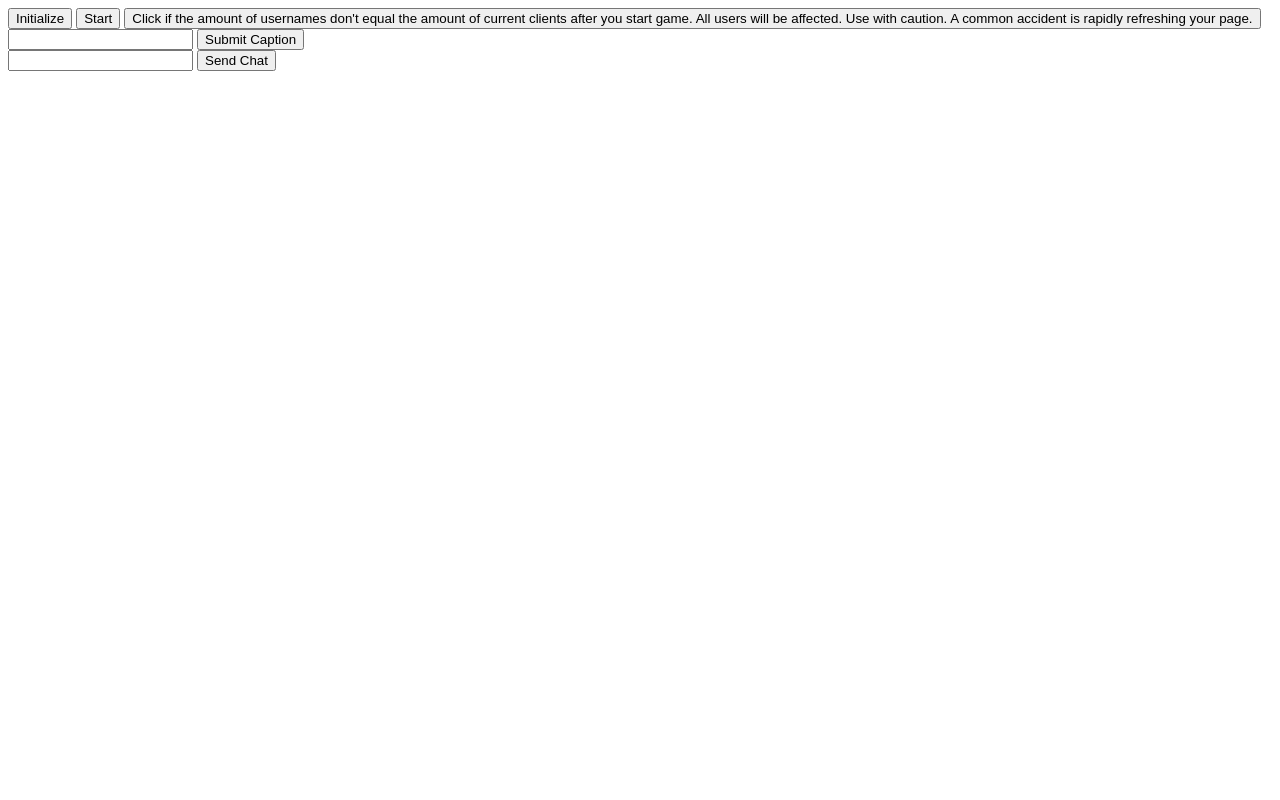
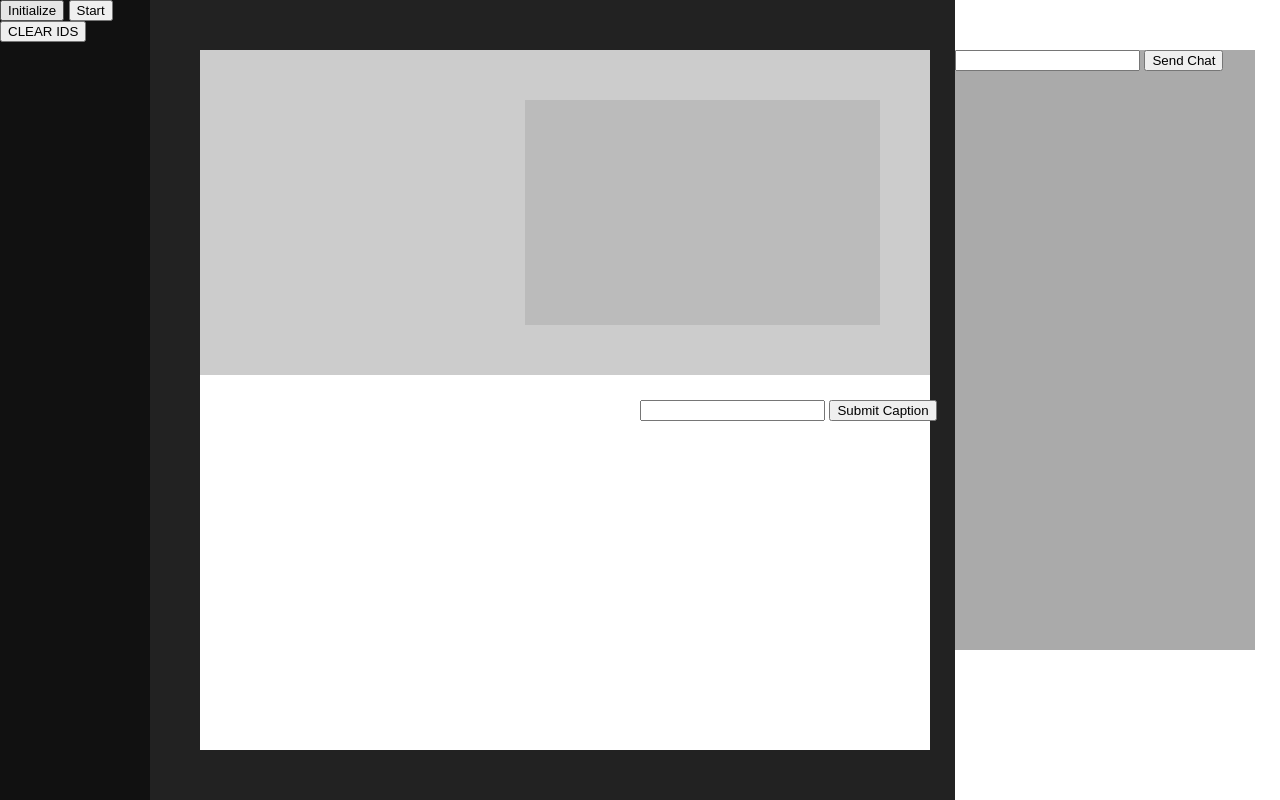
Before and after one commit to MateoCF/SuperTitle, a website: page public/index.html in a window 1280 px wide. Drawn offline with nearby package versions, Linux system fonts and the light colour scheme; no server answers.

Commit message:
Front-end started

```diff
--- a/public/code.js
+++ b/public/code.js
@@ -1,19 +1,18 @@
 // Make connection
-var url = 'https://socketgame-mrmjcf.c9users.io/'
+var url = 'https://socketgame-mrmjcf.c9users.io/';
 var socket = io.connect(url);
 
 // Query DOM / Variables
 var output = document.getElementById('output'),
     initbtn = document.getElementById('initbtn'),
-    leaderbox = document.getElementById('leaderbox'),
-    userbox = document.getElementById('userbox'),
-    leaderselection = document.getElementById('leaderselection'),
+    leaderbox = document.getElementById('infobox'),
+    userbox = document.getElementById('infobox'),
     startbtn = document.getElementById('startbtn'),
     captionbox = document.getElementById('captionbox'),
     captionsubmit = document.getElementById('captionsubmit'),
     idClearButton = document.getElementById('clearcurrentids'),
     imagebox = document.getElementById('imagebox'),
-    userscaptionssbox = document.getElementById('userscaptionssbox'),
+    submittedcaptions = document.getElementById('submittedcaptions'),
     chatbox = document.getElementById('chatbox'),
     chatinput = document.getElementById('chatinput'),
     chatsubmit = document.getElementById('chatsubmit');
@@ -46,7 +45,7 @@ chatsubmit.addEventListener('click', function() {
 //Listen to events
 
 function leaderSelection(elementID) {
-   userscaptionssbox.innerHTML = '';
+   submittedcaptions.innerHTML = '';
    socket.emit('nextLeader', { userIndex: elementID });
    captionsubmit.style.pointerEvents = "pointer";
 }
@@ -64,17 +63,16 @@ socket.on('getUsername', function() {
 socket.on('leader', function(data){
    userbox.innerHTML = '';
    leaderbox.innerHTML += data.message;
-   leaderbox.innerHTML += data.options;
  });
 
 socket.on('user', function(data){
-   userscaptionssbox.innerHTML = '';
    leaderbox.innerHTML = '';
    userbox.innerHTML += data + "<br>";
 });
 
-socket.on('usercaptions', function(data) {
-    userscaptionssbox.innerHTML += data + "<br>";
+socket.on('captions', function(data) {
+    submittedcaptions.innerHTML = '';
+    submittedcaptions.innerHTML += data + "<br>";
 });
 
 socket.on('toggleCaptionSubmit', function(data) {
--- a/public/index.html
+++ b/public/index.html
@@ -7,20 +7,33 @@
         <link href="/styles.css" rel="stylesheet" />
     </head>
     <body>
+        <nav>
     <button id="initbtn">Initialize</button>
     <button id="startbtn">Start</button>
-    <button id="clearcurrentids">Click if the amount of usernames don't equal the amount of current clients after you start game. All users will be affected. Use with caution. A common accident is rapidly refreshing your page.</button>
+    <button id="clearcurrentids">CLEAR IDS</button>
+</nav>
+<main>
+    <div id="memebox">
     <noscript>Go enable Javascript!</noscript>
+    <div id="imagebox"></div>
+    <div id="infobox"></div>
+<div class="clearfloat"></div>
+</div>
     <div id="output"></div>
-    <div id="leaderbox"></div>
-    <div id="userbox"></div>
-        <input type="text" id="captionbox"/>
-        <button id="captionsubmit">Submit Caption</button>
-    <div id="userscaptionssbox"></div>
+    <div id="submittedcaptions"></div>
+    <div id="chat">
         <input type="text" id="chatinput">
         <button id="chatsubmit">Send Chat</button>
-    <div id="chatbox"></div>
-    <div id="imagebox"></div>
+        <div id="chatbox"></div>
+    </div>
+    <div id="caption">
+        <div id="captioncontainer">
+            <input type="text" id="captionbox"/>
+            <button id="captionsubmit">Submit Caption</button>
+        </div>
+    </div>
+</div>
+</main>
     </body>
     <script src="/code.js"></script>
 </html>
--- a/public/styles.css
+++ b/public/styles.css
@@ -0,0 +1,110 @@
+html, body, div, span, applet, object, iframe,
+h1, h2, h3, h4, h5, h6, p, blockquote, pre,
+a, abbr, acronym, address, big, cite, code,
+del, dfn, em, img, ins, kbd, q, s, samp,
+small, strike, strong, sub, sup, tt, var,
+b, u, i, center,
+dl, dt, dd, ol, ul, li,
+fieldset, form, label, legend,
+table, caption, tbody, tfoot, thead, tr, th, td,
+article, aside, canvas, details, embed,
+figure, figcaption, footer, header, hgroup,
+menu, nav, output, ruby, section, summary,
+time, mark, audio, video {
+	margin: 0;
+	padding: 0;
+	border: 0;
+	font-size: 100%;
+    font-family: 'Source Sans Pro', sans-serif;
+	vertical-align: baseline;
+}
+/* HTML5 display-role reset for older browsers */
+article, aside, details, figcaption, figure,
+footer, header, hgroup, menu, nav, section {
+	display: block;
+}
+body {
+	line-height: 1;
+}
+ol, ul {
+	list-style: none;
+}
+blockquote, q {
+	quotes: none;
+}
+blockquote:before, blockquote:after,
+q:before, q:after {
+	content: '';
+	content: none;
+}
+table {
+	border-collapse: collapse;
+	border-spacing: 0;
+}
+
+nav {
+    width: 150px;
+    height: 100vh;
+    position: fixed;
+    background: #111;
+}
+
+main {
+    height: calc(100vh - 100px);
+    width: calc(100vw - 150px - 400px);
+    border: 50px solid #222;
+    border-right: 25px solid #222;
+    margin: 0 0 0 150px;
+}
+
+#memebox {
+    width: calc(100% - 100px);
+    height: calc(225px);
+    padding: 50px;
+    background: #ccc;
+}
+
+#imagebox, img {
+    height: 225px;
+    width: 225px;
+    object-fit: contain;
+    float: left;
+}
+
+#infobox {
+    float: right;
+    height: 100%;
+    width: calc(100% - 275px);
+    background: #bbb;
+}
+
+#submittedcaptions {
+
+}
+
+
+#chat {
+    width: 300px;
+    height: calc(100% - 50px - 50px - 100px);
+    background: #aaa;
+    position: fixed;
+    top: 50px;
+    right: 25px;
+}
+
+#cap
+
+#caption {
+    height: 100px;
+    width: calc(100% - 100px - 125px);
+    position: fixed;
+    right: 25px;
+    bottom: 50px;
+    background: #ccc;
+}
+
+#captioncontainer {
+    position: absolute;
+    top: 50%;
+    left: 50%;
+}
```
Also changed, not shown: server.js (+5 -7 lines).
